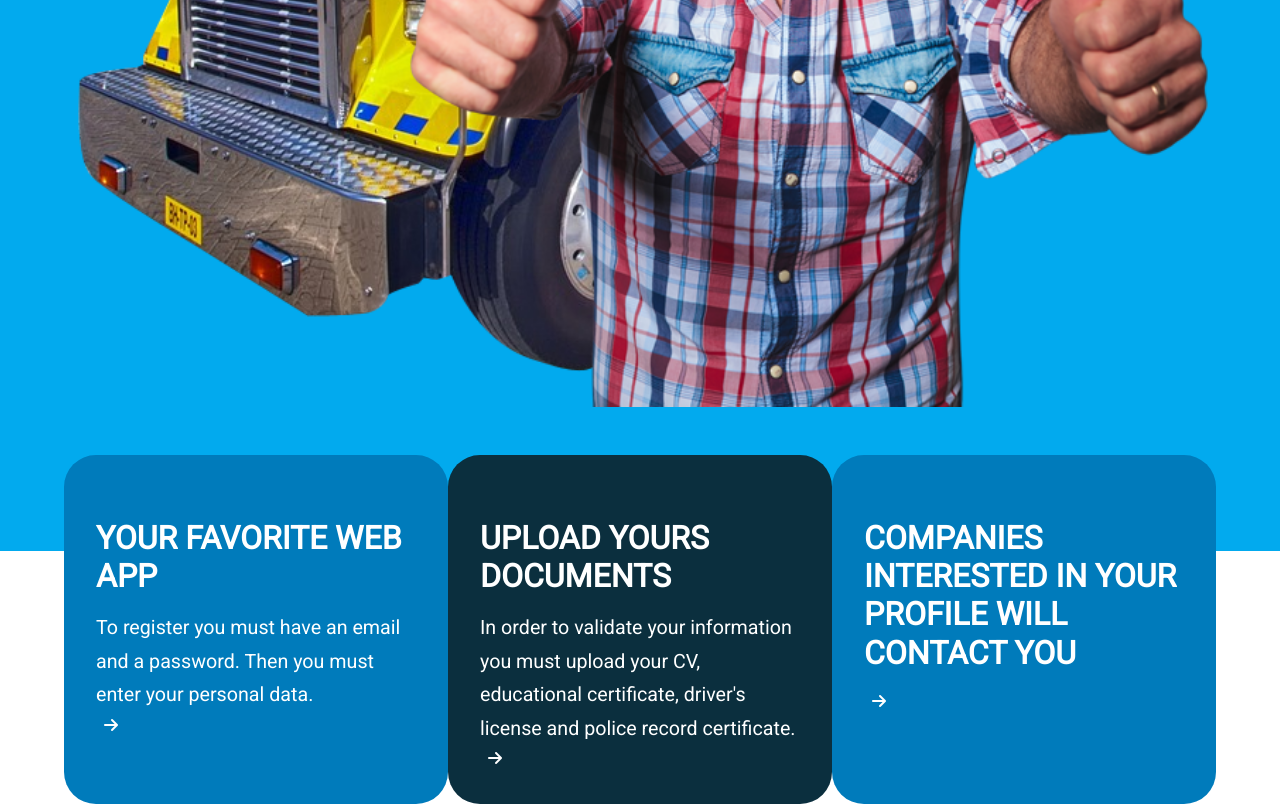
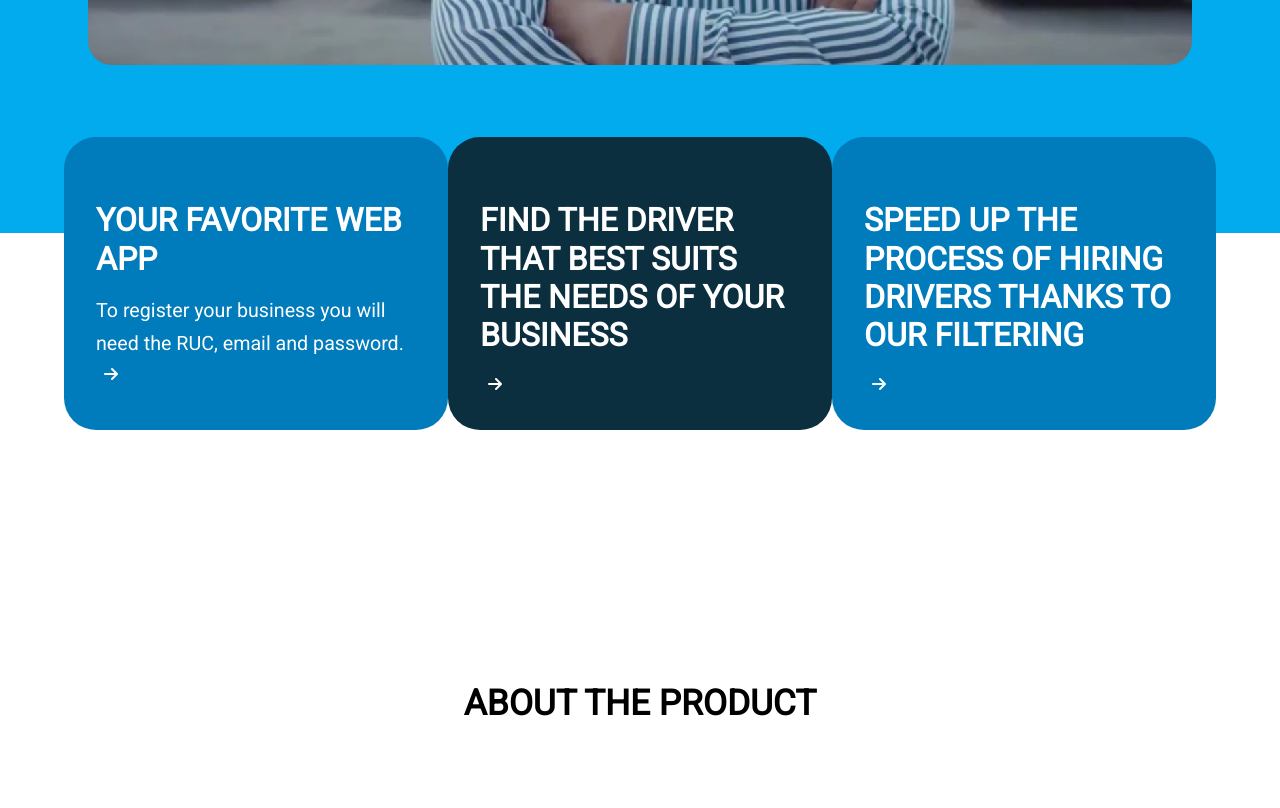
Before and after one commit to Innova-mind/Innova-mind.github.io, a plain HTML site: page employer.html in a window 1280 px wide. Shown: the part 900-1708 px from the top of the page. Drawn offline with nearby package versions, Linux system fonts and the light colour scheme.

Commit message:
Update employer.html

```diff
--- a/employer.html
+++ b/employer.html
@@ -4,14 +4,12 @@
 <head>
     <meta charset="UTF-8" />
     <meta name="viewport" content="width=device-width, initial-scale=1" />
-    <meta name="description" content="ZenDriver Landing Page official" />
-    <meta name="keywords"
-        content="job, driver, company of transport, driver secure, drive car for companies, innovamind, upc" />
-    <link rel="shortcut icon" href="assets/images/logozendriver.png" type="image/x-icon" />
+    <meta http-equiv="X-UA-Compatible" content="ie=edge" />
     <link rel="stylesheet" href="https://cdnjs.cloudflare.com/ajax/libs/font-awesome/6.1.1/css/all.min.css"
         integrity="sha512-KfkfwYDsLkIlwQp6LFnl8zNdLGxu9YAA1QvwINks4PhcElQSvqcyVLLD9aMhXd13uQjoXtEKNosOWaZqXgel0g=="
         crossorigin="anonymous" referrerpolicy="no-referrer" />
     <link rel="stylesheet" href="https://unicons.iconscout.com/release/v4.0.0/css/line.css" />
+
     <link rel="stylesheet" href="./assets/styles/style.css" />
     <script src="https://code.jquery.com/jquery-3.6.0.min.js"
         integrity="sha256-/xUj+3OJU5yExlq6GSYGSHk7tPXikynS7ogEvDej/m4=" crossorigin="anonymous"></script>
@@ -20,63 +18,64 @@
 </head>
 
 <body>
-
-    <body>
     <div id="header-placeholder"></div>
     <main>
         <section>
             <div class="container body__container">
                 <div class="body__left">
                     <h1>
-                            DRIVER ARE YOU ONE STEP CLOSER TO YOU NEW JOB
+                        HERE YOU WILL FIND THE BEST DRIVERS for your
+                        business
                     </h1>
                     <p>
-                            Post your CV, tell us about your work
-                            experiences and job opportunities will come to
-                            you
+                        Find the driver that best suits your needs and
+                        contact him.
                     </p>
                     <button class="join">
-                            <a href="#">Join Us</a>
+                        <a href="https://innova-mind-web-application.web.app">Join Us</a>
                     </button>
                 </div>
 
                 <div class="body__right">
                     <div class="body__right-image">
-                            <img src="./assets/images/header.png" alt="Driver" />
+                        <img class="employer" src="./assets/images/empresa.png" alt="Empresario" />
                     </div>
                 </div>
             </div>
         </section>
         <section class="guides">
             <div class="container guides__container">
+                <div class="guides__left"></div>
                 <div class="guides__right">
                     <article class="steps">
                         <h5>YOUR FAVORITE WEB APP</h5>
                         <p>
-                                To register you must have an email and a
-                                password. Then you must enter your personal
-                                data.
+                            To register your business you will need the RUC,
+                            email and password.
                         </p>
-                            <span class="steps__icon"><i class="fa-solid fa-arrow-right"></i></span>
-                        </article>
-
-                        <article class="steps">
-                            <h5>UPLOAD YOURS DOCUMENTS</h5>
-                            <p>
-                                In order to validate your information you
-                                must upload your CV, educational
-                                certificate, driver's license and police
-                                record certificate.
-                            </p>
-                            <span class="steps__icon"><i class="fa-solid fa-arrow-right"></i></span>
+                        <span class="steps__icon">
+                            <i class="fa-solid fa-arrow-right"></i>
+                        </span>
                     </article>
 
                     <article class="steps">
                         <h5>
-                                COMPANIES INTERESTED IN YOUR PROFILE WILL
-                                CONTACT YOU
+                            FIND THE DRIVER THAT BEST SUITS THE NEEDS OF
+                            YOUR BUSINESS
                         </h5>
-                            <span class="steps__icon"><i class="fa-solid fa-arrow-right"></i></span>
+                        <span class="steps__icon">
+                            <i class="fa-solid fa-arrow-right"></i>
+                        </span>
+                    </article>
+
+                    <article class="steps">
+                        <h5>
+                            SPEED UP THE PROCESS OF HIRING DRIVERS THANKS TO
+                            OUR FILTERING
+                        </h5>
+                        <span class="steps__icon">
+                            <i class="fa-solid fa-arrow-right"></i>
+                        </span>
                     </article>
                 </div>
             </div>
@@ -85,7 +84,7 @@
             <div class="container about__container">
                 <div class="about__left">
                     <h1>ABOUT THE PRODUCT</h1>
-                        <iframe class="Product-Video_InnovaTeam-video" width="560" height="315" src="https://www.youtube.com/embed/xX1yEYxYdJ8"
+                    <iframe class="Product-Video_InnovaTeam-video" width="560" height="315" src="https://www.youtube.com/embed/fI4rOrzoOtY"
                         title="YouTube video player" frameborder="0"
                         allow="accelerometer; autoplay; clipboard-write; encrypted-media; gyroscope; picture-in-picture; web-share"
                         allowfullscreen></iframe>
@@ -94,14 +93,13 @@
                     <h5>ABOUT US</h5>
                     <h1>
                         WE ARE THE PERFECT TEAM FOR THE MANAGEMENT OF
-                            PROFILES AND CONTROL OF PROFESSIONAL DRIVER
-                            SERVICES
+                        PROFILES AND CONTROL OF PROFESSIONAL DRIVER SERVICES
                     </h1>
                     <p>
                         We take care of providing a service that allows
-                            creating a labor link between professional
-                            drivers and micro companies that require
-                            transportation services.
+                        creating a labor link between professional drivers
+                        and micro companies that require transportation
+                        services.
                     </p>
                     <ul class="services">
                         <li>
@@ -132,11 +130,11 @@
                 </div>
             </div>
         </section>
+
         <section class="partner">
             <div class="container partner__container">
                 <div class="partner__center">
-                        <img class="MTC" src="./assets/images/MTC.jpg"
-                            alt="Ministerio de transporte y comunicaciones" />
+                    <img class="MTC" src="./assets/images/MTC.jpg" alt="Ministerio de transporte y comunicaciones" />
                     <img class="UPC" src="./assets/images/UPC.png" alt="UPC" />
                     <img class="RENIEC" src="./assets/images/RENIEC.png" alt="RENIEC" />
                 </div>
@@ -148,8 +146,7 @@
         </section>
     </main>
     <div id="footer-placeholder"></div>
-        <script src="./assets/scripts/main.js" type="text/javascript"></script>
-    </body>
+    <script src="assets/scripts/main.js" type="text/javascript"></script>
 </body>
 
 </html>
```
Lines whose indentation alone changed are shown as unchanged.
